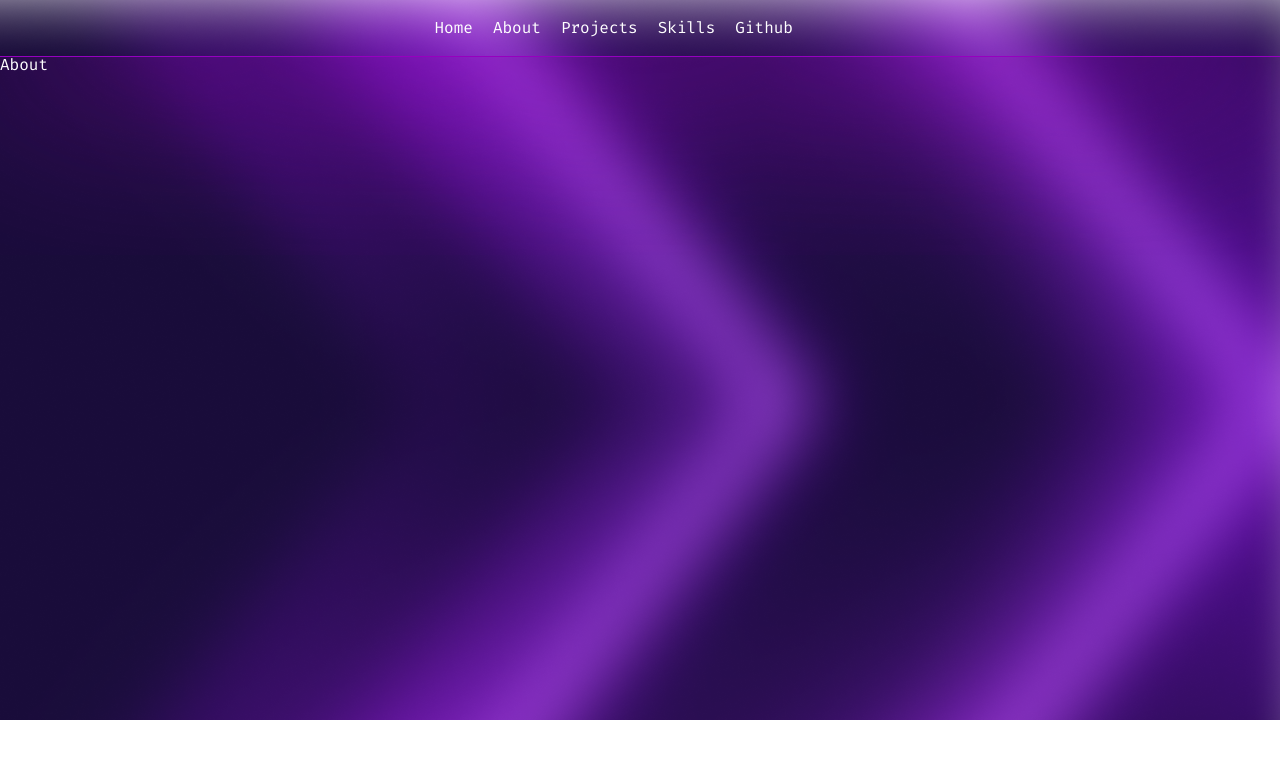
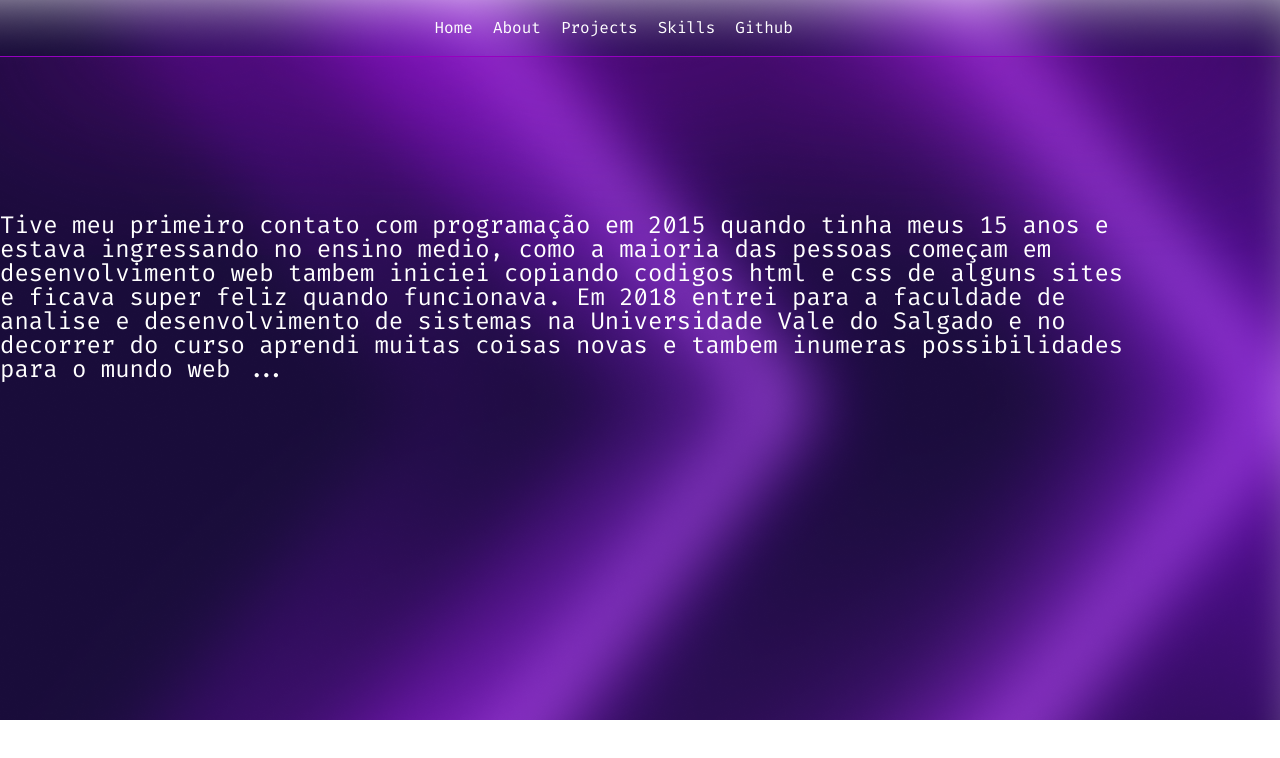
Before and after one commit to Mevzin/portfolio, a React (Vite) app: page /about in a window 1280 px wide. Shown: the top 758 px of the page. Built offline with nearby package versions, Linux system fonts and the light colour scheme.

Commit message:
✨ finished about page

```diff
--- a/src/Routes/index.tsx
+++ b/src/Routes/index.tsx
@@ -1,4 +1,3 @@
-import React from "react";
 import { BrowserRouter as Router, Routes, Route } from "react-router-dom";
 
 import { Home } from "../pages/Home";
--- a/src/pages/About/index.tsx
+++ b/src/pages/About/index.tsx
@@ -1,3 +1,17 @@
+import { Container, TextAbout } from "./styles";
+
 export function About() {
-	return <h1> About</h1>;
+	return (
+		<Container>
+			<TextAbout>
+				Tive meu primeiro contato com programação em 2015 quando tinha meus 15
+				anos e estava ingressando no ensino medio, como a maioria das pessoas
+				começam em desenvolvimento web tambem iniciei copiando codigos html e
+				css de alguns sites e ficava super feliz quando funcionava. Em 2018
+				entrei para a faculdade de analise e desenvolvimento de sistemas na
+				Universidade Vale do Salgado e no decorrer do curso aprendi muitas
+				coisas novas e tambem inumeras possibilidades para o mundo web ...
+			</TextAbout>
+		</Container>
+	);
 }
--- /dev/null
+++ b/src/pages/About/styles.ts
@@ -0,0 +1,16 @@
+import styled from "styled-components";
+
+
+export const Container = styled.div`
+    display: flex;
+    height: 60vh;
+    width: 1138px;
+    justify-content: center;
+    align-items: center;
+    `;
+
+export const TextAbout = styled.h3`
+    font-family: 'Fira Code';
+    font-size: 24px;
+    margin: 0 auto;
+`;
--- a/src/pages/Home/index.tsx
+++ b/src/pages/Home/index.tsx
@@ -1,5 +1,3 @@
-import React from "react";
-
 import { Container, Hero, ImageProfile } from "./styles";
 
 export function Home() {
```
